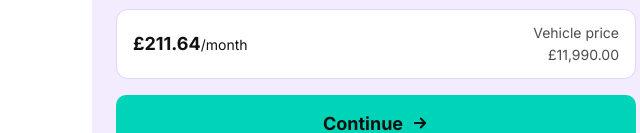
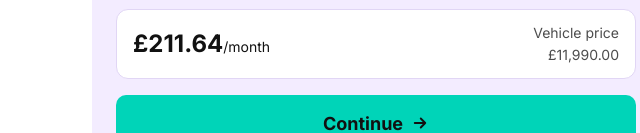
Before and after one commit to Louis-B-Work/lp-social, a plain HTML site: page index.html in a window 1280 px wide. Shown: the part 669-802 px from the top of the page, 264-904 px from the left. Drawn offline with Linux system fonts and the light colour scheme.

Commit message:
Make the price larger
Co-Authored-By: Claude Sonnet 5.5 <noreply@anthropic.com>

```diff
--- a/index.html
+++ b/index.html
@@ -51,7 +51,7 @@
 
   .price-panel { margin-top: 12px; background: #fff; border: 1px solid var(--line); border-radius: 12px; padding: 12px 16px; display: flex; justify-content: space-between; align-items: center; gap: 12px; flex-wrap: wrap; }
   .price-label { font-size: 14px; font-weight: 400; color: rgba(0,0,0,.7); margin: 0 0 1px; }
-  .price { font-size: 18px; line-height: 1.2; font-weight: 700; }
+  .price { font-size: 24px; line-height: 1.2; font-weight: 700; }
   .price small { font-size: 14px; font-weight: 400; }
   .badge { display: inline-block; margin-top: 10px; font-size: 12px; font-weight: 600; color: var(--brand); background: var(--lilac); border-radius: 999px; padding: 5px 10px; }
   .vehicle-price { text-align: right;  }
```
